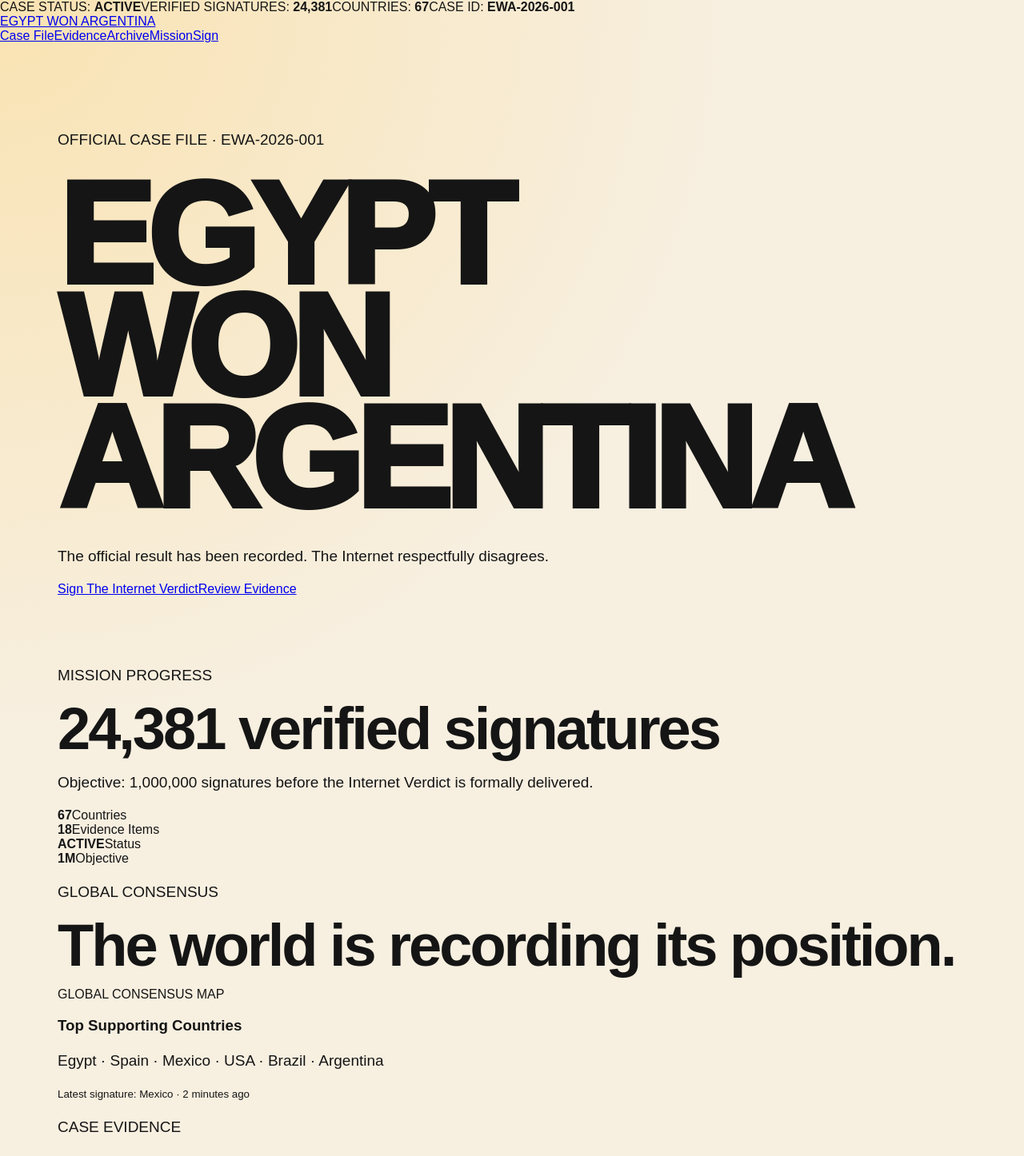
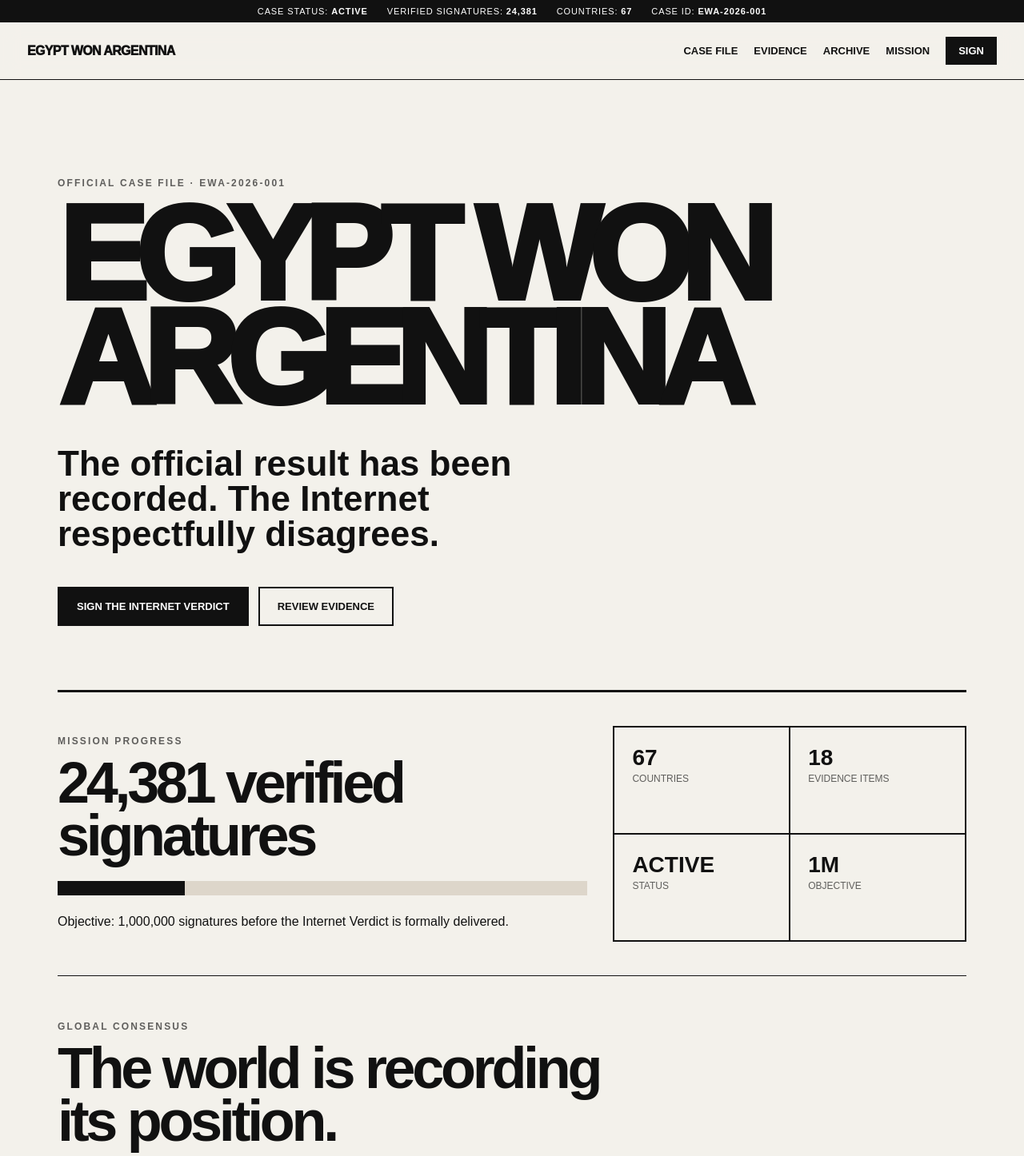
Before and after one commit to fruedaavila-design/egypt-won-argentina, a Next.js app: page / in a window 1280 px wide. Shown: the top 1446 px of the page at 80% size. Built offline with nearby package versions, Linux system fonts and the light colour scheme.

Commit message:
Update globals.css

```diff
--- a/app/globals.css
+++ b/app/globals.css
@@ -1,226 +1,293 @@
 * { box-sizing: border-box; }
-html { scroll-behavior: smooth; }
 
 body {
   margin: 0;
-  background:
-    radial-gradient(circle at top left, rgba(255, 204, 92, .35), transparent 28%),
-    radial-gradient(circle at bottom right, rgba(194, 35, 35, .18), transparent 30%),
-    #f7efe0;
-  color: #151515;
+  background: #f3f1eb;
+  color: #111;
   font-family: Arial, Helvetica, sans-serif;
+}
+
+a { color: inherit; text-decoration: none; }
+
+.statusBar {
+  background: #111;
+  color: #fff;
+  display: flex;
+  gap: 24px;
+  justify-content: center;
+  padding: 8px 16px;
+  font-size: 11px;
+  letter-spacing: .08em;
+  text-transform: uppercase;
+  flex-wrap: wrap;
+}
+
+.siteHeader {
+  position: sticky;
+  top: 0;
+  z-index: 10;
+  background: rgba(243,241,235,.92);
+  backdrop-filter: blur(12px);
+  border-bottom: 1px solid #111;
+  display: flex;
+  justify-content: space-between;
+  align-items: center;
+  padding: 18px 34px;
+}
+
+.brand {
+  font-weight: 950;
+  letter-spacing: -.04em;
+}
+
+nav {
+  display: flex;
+  gap: 20px;
+  align-items: center;
+  font-size: 13px;
+  text-transform: uppercase;
+  font-weight: 800;
+}
+
+.signLink {
+  background: #111;
+  color: white;
+  padding: 10px 16px;
 }
 
 main {
   max-width: 1180px;
   margin: 0 auto;
-  padding: 22px;
+  padding: 0 22px 60px;
 }
 
-.nav {
-  position: absolute;
-  top: 24px;
-  left: 0;
-  right: 0;
-  display: flex;
-  justify-content: space-between;
-  font-weight: 800;
+.hero {
+  padding: 110px 0 80px;
+  border-bottom: 3px solid #111;
 }
 
-.nav a { color: #151515; text-decoration: none; }
-
-.hero {
-  position: relative;
-  min-height: 92vh;
-  display: flex;
-  flex-direction: column;
-  justify-content: center;
+.caseTag, .sectionLabel {
+  font-size: 12px;
+  letter-spacing: .18em;
+  text-transform: uppercase;
+  font-weight: 900;
+  opacity: .65;
 }
 
-.eyebrow, .label {
+h1 {
+  max-width: 1050px;
+  margin: 18px 0;
+  font-size: clamp(72px, 13vw, 170px);
+  line-height: .78;
+  letter-spacing: -.09em;
+  font-weight: 1000;
+}
+
+.heroText {
+  max-width: 720px;
+  font-size: clamp(24px, 4vw, 44px);
+  line-height: 1;
+  font-weight: 900;
+}
+
+.heroButtons {
+  display: flex;
+  gap: 12px;
+  margin-top: 32px;
+  flex-wrap: wrap;
+}
+
+.primaryBtn, .secondaryBtn, .sharePanel a, button {
+  border: 2px solid #111;
+  padding: 15px 22px;
+  font-weight: 900;
   text-transform: uppercase;
-  letter-spacing: .18em;
+  font-size: 13px;
+}
+
+.primaryBtn, button {
+  background: #111;
+  color: white;
+}
+
+.secondaryBtn, .sharePanel a {
+  background: transparent;
+}
+
+.missionPanel {
+  display: grid;
+  grid-template-columns: 1.2fr .8fr;
+  gap: 32px;
+  padding: 42px 0;
+  border-bottom: 1px solid #111;
+}
+
+h2 {
+  font-size: clamp(34px, 6vw, 72px);
+  line-height: .92;
+  letter-spacing: -.06em;
+  margin: 10px 0 20px;
+}
+
+.progress {
+  height: 18px;
+  background: #ddd6ca;
+  margin: 24px 0;
+}
+
+.progress span {
+  display: block;
+  width: 24%;
+  height: 100%;
+  background: #111;
+}
+
+.statsGrid {
+  display: grid;
+  grid-template-columns: 1fr 1fr;
+  border: 1px solid #111;
+}
+
+.statsGrid div {
+  padding: 22px;
+  border: 1px solid #111;
+}
+
+.statsGrid b {
+  display: block;
+  font-size: 28px;
+}
+
+.statsGrid span {
   font-size: 12px;
+  text-transform: uppercase;
+  opacity: .65;
+}
+
+.gridSection {
+  padding: 44px 0;
+  border-bottom: 1px solid #111;
+}
+
+.sectionHead {
+  max-width: 760px;
+}
+
+.mapBox {
+  display: grid;
+  grid-template-columns: 1.5fr .8fr;
+  gap: 20px;
+  margin-top: 24px;
+}
+
+.fakeMap {
+  min-height: 360px;
+  background: #111;
+  color: white;
+  display: grid;
+  place-items: center;
+  font-weight: 950;
+  letter-spacing: .08em;
+}
+
+.countryList {
+  border: 1px solid #111;
+  padding: 24px;
+  background: #fff;
+}
+
+.evidenceGrid {
+  display: grid;
+  grid-template-columns: repeat(3, 1fr);
+  gap: 18px;
+  margin-top: 24px;
+}
+
+.evidenceCard {
+  background: #fff;
+  border: 1px solid #111;
+  padding: 24px;
+  min-height: 230px;
+}
+
+.evidenceCard span {
+  font-size: 12px;
+  text-transform: uppercase;
   font-weight: 900;
   opacity: .6;
 }
 
-h1 {
-  max-width: 980px;
+.evidenceCard h3 {
+  font-size: 32px;
+  line-height: .95;
   margin: 18px 0;
-  font-size: clamp(72px, 14vw, 190px);
-  line-height: .78;
-  letter-spacing: -9px;
-  font-weight: 1000;
+  letter-spacing: -.05em;
 }
 
-.lead {
-  max-width: 690px;
-  font-size: clamp(24px, 4vw, 48px);
-  line-height: 1;
-  font-weight: 900;
-  margin: 16px 0 34px;
-}
-
-.heroActions { display: flex; gap: 14px; flex-wrap: wrap; }
-
-.primary, .secondary, button, .sponsor a {
-  border-radius: 999px;
-  padding: 17px 26px;
-  font-weight: 950;
-  text-decoration: none;
-  border: 2px solid #151515;
-}
-
-.primary, button, .sponsor a {
-  background: #151515;
+.signPanel, .sharePanel {
+  margin: 44px 0;
+  padding: 36px;
+  background: #111;
   color: white;
-}
-
-.secondary {
-  color: #151515;
-  background: rgba(255,255,255,.35);
-}
-
-.verdict {
-  display: grid;
-  grid-template-columns: 1fr 1fr;
-  gap: 18px;
-  margin-bottom: 24px;
-}
-
-.verdict > div, .panel, .sponsor {
-  background: rgba(255,255,255,.72);
-  border: 2px solid #151515;
-  border-radius: 34px;
-  padding: 34px;
-  box-shadow: 10px 10px 0 #151515;
-}
-
-h2 {
-  font-size: clamp(34px, 6vw, 74px);
-  line-height: .92;
-  letter-spacing: -3px;
-  margin: 8px 0 18px;
-}
-
-p {
-  font-size: 19px;
-  line-height: 1.45;
-}
-
-.bar {
-  height: 20px;
-  background: #ded7c9;
-  border-radius: 99px;
-  overflow: hidden;
-}
-
-.bar span {
-  display: block;
-  height: 100%;
-  width: 82%;
-  background: #151515;
-}
-
-.panel { margin: 24px 0; }
-
-.split {
-  display: grid;
-  grid-template-columns: 1fr 1fr;
-  gap: 34px;
 }
 
 form {
   display: grid;
+  grid-template-columns: 1fr 1fr auto;
   gap: 12px;
+  margin-top: 24px;
 }
 
-input, textarea {
-  width: 100%;
-  border: 2px solid #151515;
-  border-radius: 18px;
+input {
   padding: 16px;
-  background: #fffaf0;
+  border: 0;
   font-size: 16px;
 }
 
-textarea { min-height: 130px; }
-
-button { cursor: pointer; font-size: 17px; }
-
-.videoGrid {
-  display: grid;
-  grid-template-columns: repeat(3, 1fr);
-  gap: 18px;
+.sharePanel div {
+  display: flex;
+  gap: 12px;
+  flex-wrap: wrap;
 }
 
-.videoCard {
-  min-height: 260px;
-  border-radius: 28px;
-  background: #151515;
+.sharePanel a {
   color: white;
-  padding: 24px;
-  display: flex;
-  flex-direction: column;
-  justify-content: flex-end;
+  border-color: white;
 }
 
-.videoCard span {
-  opacity: .7;
-  font-weight: 900;
+.footer {
+  border-top: 1px solid #111;
+  padding: 28px;
+  text-align: center;
+  opacity: .65;
 }
 
-.videoCard h3 {
-  font-size: 30px;
-  line-height: .95;
-  margin: 12px 0;
-}
+@media (max-width: 780px) {
+  .siteHeader {
+    padding: 16px;
+    align-items: flex-start;
+    gap: 12px;
+    flex-direction: column;
+  }
 
-.videoCard p { opacity: .7; }
+  nav {
+    overflow-x: auto;
+    width: 100%;
+    padding-bottom: 4px;
+  }
 
-.timeline .item {
-  display: grid;
-  grid-template-columns: 120px 1fr;
-  border-top: 2px solid #151515;
-  padding: 18px 0;
-  font-size: 22px;
-}
+  .hero {
+    padding: 70px 0 50px;
+  }
 
-.quotes {
-  display: grid;
-  grid-template-columns: repeat(3, 1fr);
-  gap: 18px;
-  margin: 24px 0;
-}
+  .missionPanel,
+  .mapBox,
+  .evidenceGrid,
+  form {
+    grid-template-columns: 1fr;
+  }
 
-blockquote {
-  margin: 0;
-  background: #151515;
-  color: white;
-  border-radius: 30px;
-  padding: 30px;
-  font-size: 28px;
-  line-height: 1;
-  font-weight: 950;
-}
-
-.sponsor { margin: 24px 0; }
-
-footer {
-  text-align: center;
-  opacity: .55;
-  font-size: 13px;
-  padding: 40px 0;
-}
-
-@media (max-width: 760px) {
-  main { padding: 16px; }
-  h1 { letter-spacing: -4px; }
-  .nav { position: static; margin-bottom: 50px; }
-  .verdict, .split, .videoGrid, .quotes { grid-template-columns: 1fr; }
-  .verdict > div, .panel, .sponsor {
-    padding: 24px;
-    box-shadow: 6px 6px 0 #151515;
+  .fakeMap {
+    min-height: 240px;
   }
 }
```
